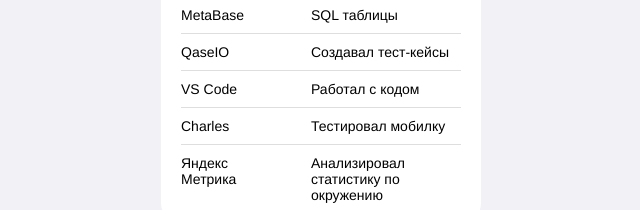
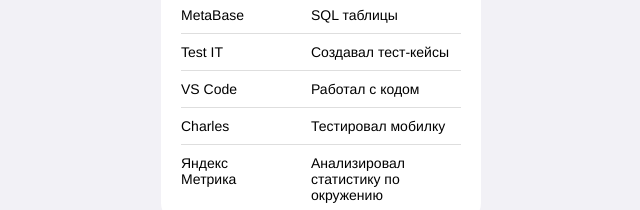
Before and after one commit to liquial/liquial.github.io, a plain HTML site: page index.html in a window 1280 px wide. Shown: the part 950-1160 px from the top of the page, 319-959 px from the left. Drawn offline with Linux system fonts and the light colour scheme.

Commit message:
Update index.html

```diff
--- a/index.html
+++ b/index.html
@@ -97,7 +97,7 @@
             <a class="tshq__link" "">SQL таблицы</a>
           </li>
           <li class="links__link">
-            <p class="links__title">QaseIO</p>
+            <p class="links__title">Test IT</p>
             <a class="tshq__link" "">Создавал тест-кейсы</a>
           </li>
           <li class="links__link">
```
